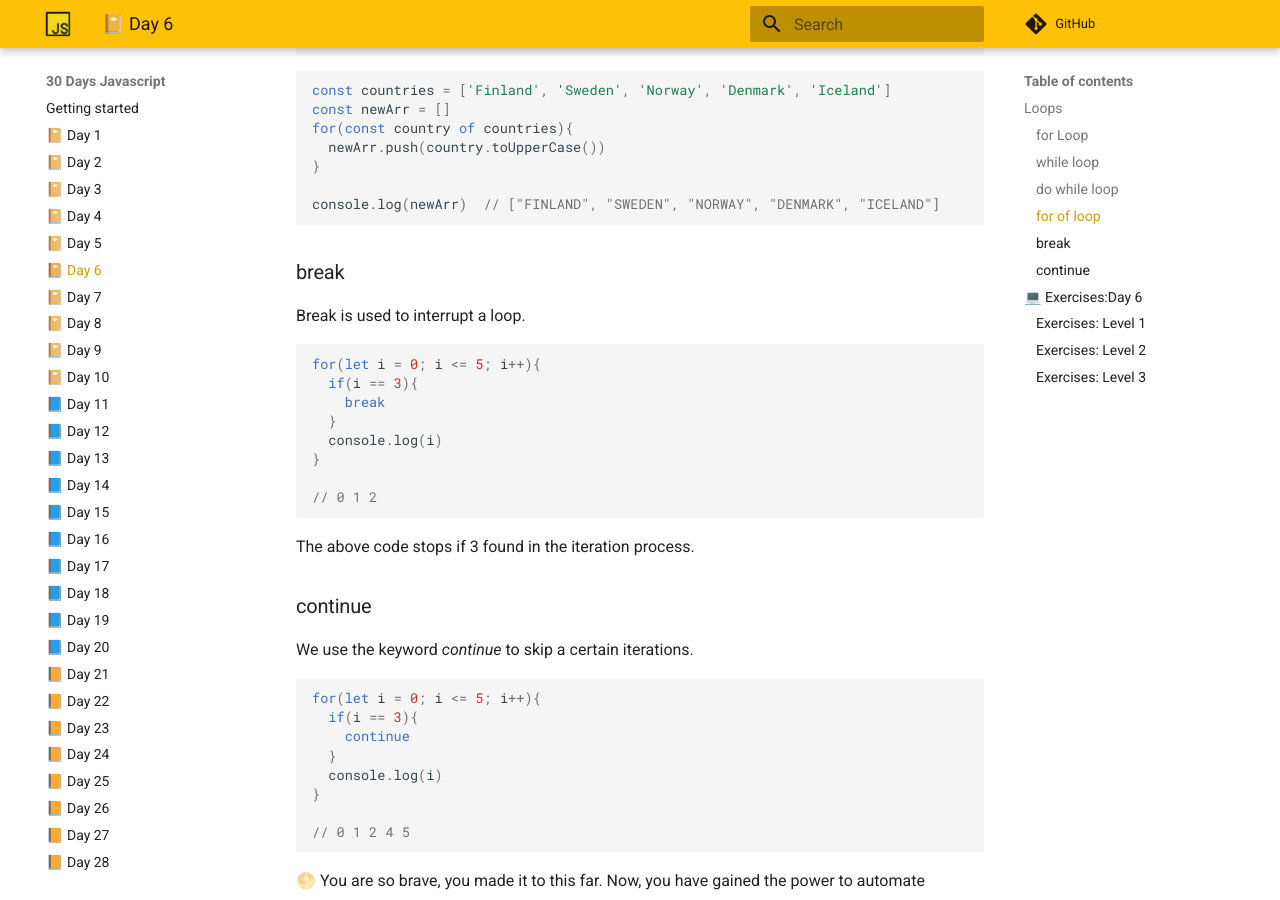
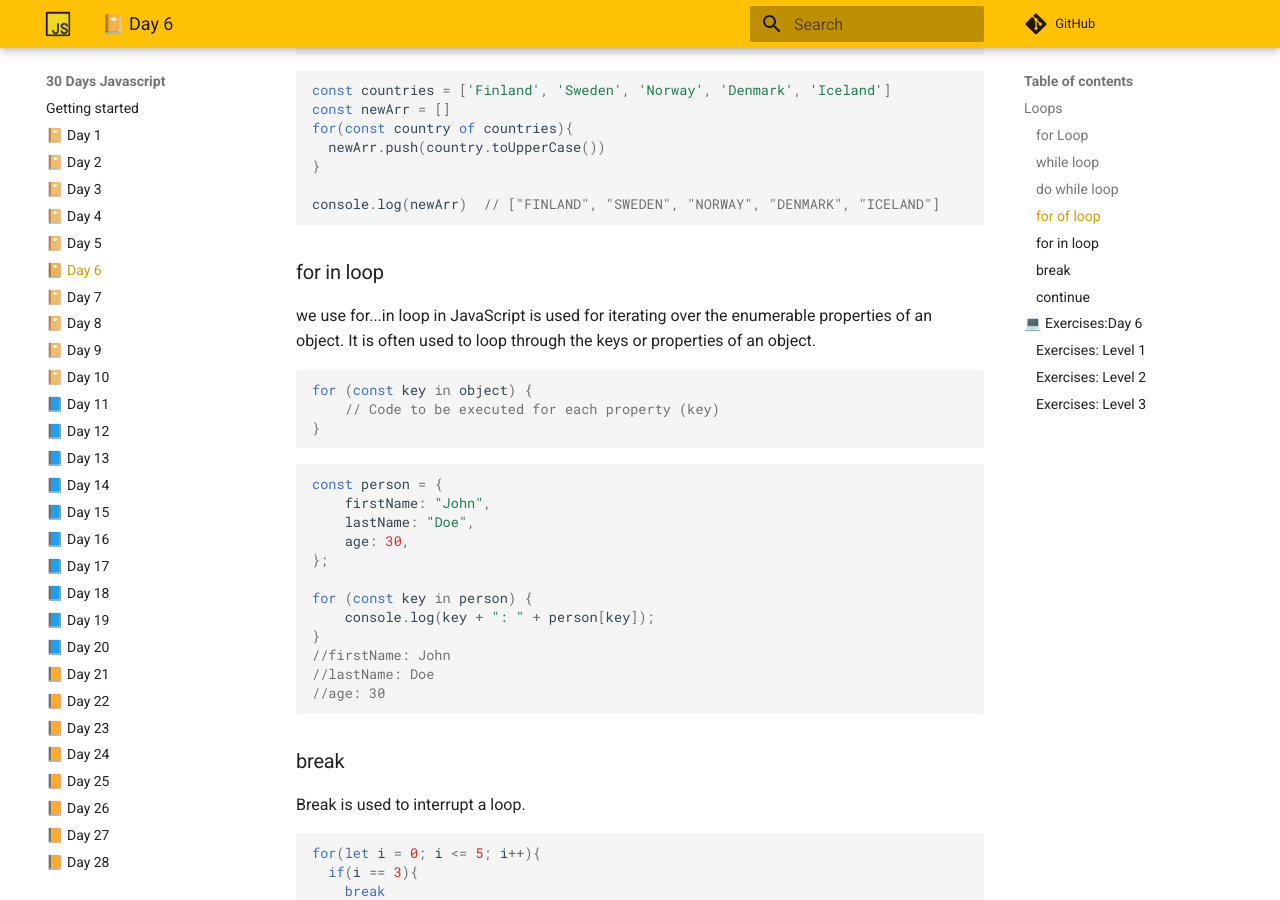
Before and after one commit to devinesia/30-days-javascript-web, an MkDocs documentation site: the page built from docs/06-day.md, in a window 1280 px wide and 900 px high, scrolled down 3401 px. Built offline with MkDocs 1.6.1 and Material for MkDocs 9.7.7, drawn with Linux system fonts in a browser that asks for light colours; comment, search, counter and statistics services are not loaded.

Commit message:
Update 06-day.md
Added for..in loop in loop section.

````diff
--- a/docs/06-day.md
+++ b/docs/06-day.md
@@ -183,6 +183,33 @@ for(const country of countries){
 
 console.log(newArr)  // ["FINLAND", "SWEDEN", "NORWAY", "DENMARK", "ICELAND"]
 ```
+### for in loop
+
+we use for...in loop in JavaScript is used for iterating over the enumerable properties of an object. It is often used to loop through the keys or properties of an object.
+
+```js
+for (const key in object) {
+    // Code to be executed for each property (key)
+}
+```
+
+```js
+
+const person = {
+    firstName: "John",
+    lastName: "Doe",
+    age: 30,
+};
+
+for (const key in person) {
+    console.log(key + ": " + person[key]);
+}
+//firstName: John
+//lastName: Doe
+//age: 30
+
+```
+
 
 ### break
 
````
